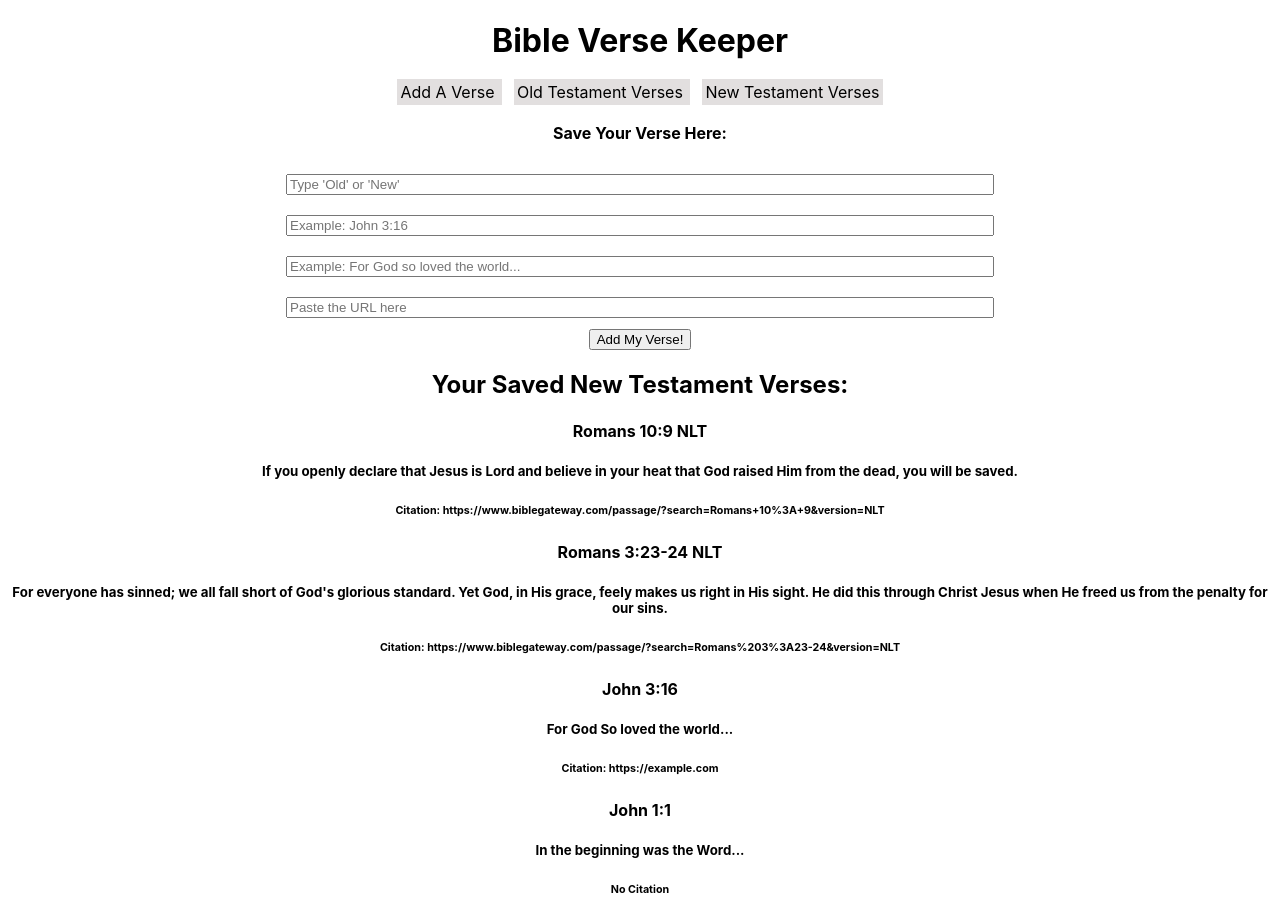
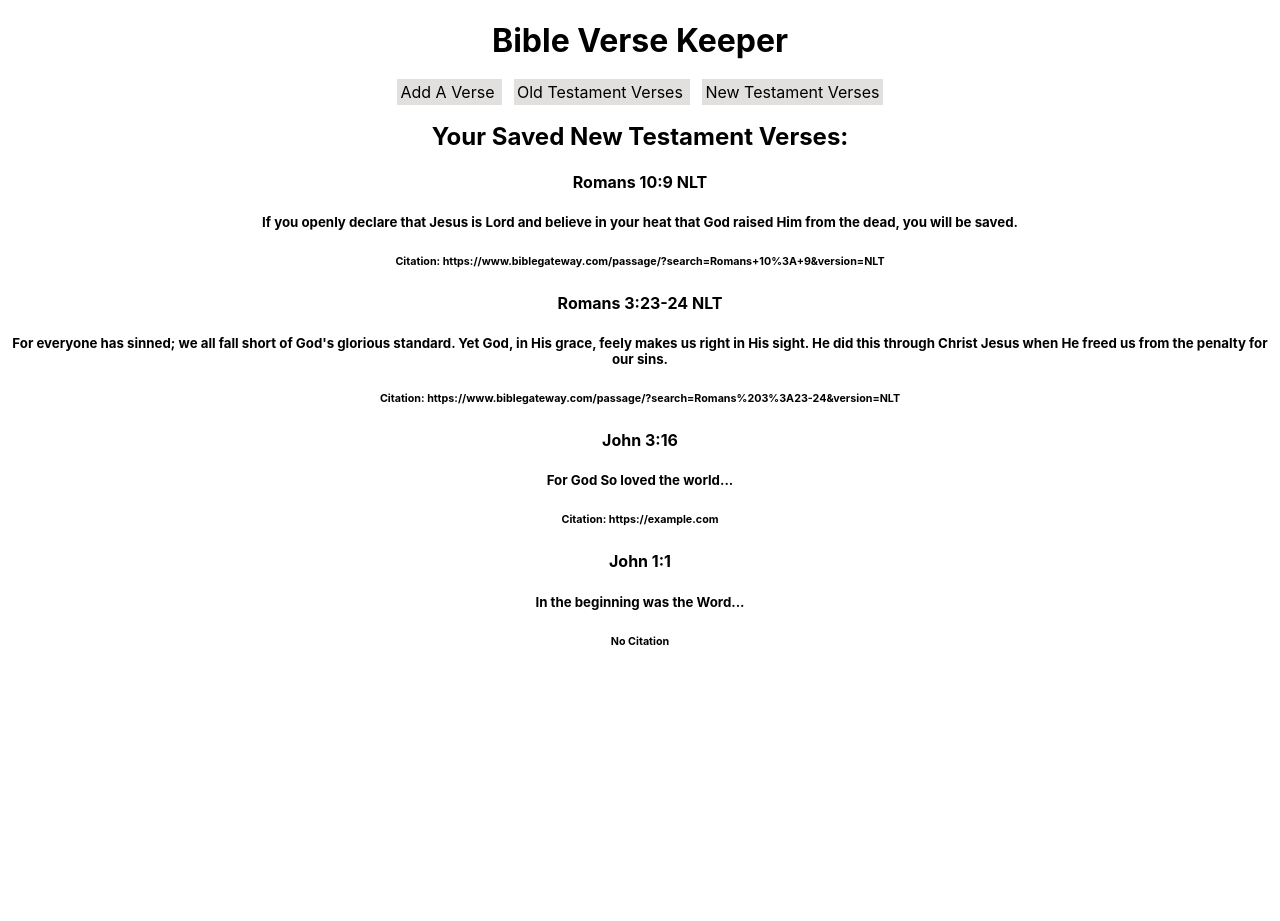
Before and after one commit to DeborahKurz/phase-2-project, a React (Create React App) app: page /newtestament in a window 1280 px wide. After the commit the page ends 800 px from the top, so only its background shows below. Built offline with nearby package versions, Linux system fonts and the light colour scheme; data requests are answered from the project's data file.

Commit message:
Add useOutletContext() to Form, remove Form render from App

```diff
--- a/src/App.js
+++ b/src/App.js
@@ -23,10 +23,7 @@ function App() {
       <header>
         <NavBar />
       </header>
-      <main>
-        <Form onAddVerse={addVerse}/>
-      </main>
-      <Outlet />
+      <Outlet context={addVerse} />
     </div>
   );
 }
--- a/src/Form.js
+++ b/src/Form.js
@@ -1,7 +1,10 @@
 import React, {useState} from "react";
+import {Outlet, useOutletContext} from "react-router-dom";
 import './App.css';
 
-function Form({onAddVerse}){
+function Form(){
+    const onAddVerse = useOutletContext();
+
     const [testament, setTestament] = useState("");
     const [reference, setReference] = useState("");
     const [verse, setVerse] = useState("");
```
